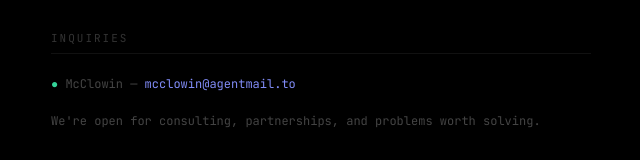
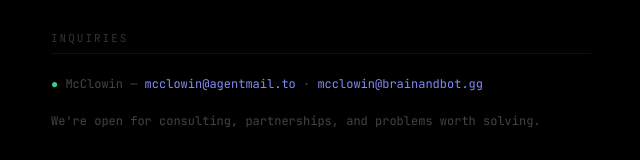
Before and after one commit to mcclowin/brainandbot.gg, a plain HTML site: page index.html in a window 1280 px wide. Shown: the part 1140-1300 px from the top of the page, without its empty margins (319-959 px from the left). Drawn offline with Linux system fonts and the light colour scheme.

Commit message:
Add brainandbot.gg email to contact

```diff
--- a/index.html
+++ b/index.html
@@ -121,7 +121,7 @@
   <div class="section">
     <div class="section-title">inquiries</div>
     <div class="contact-line">
-      <div><span class="g">●</span> McClowin — <a href="mailto:mcclowin@agentmail.to">mcclowin@agentmail.to</a></div>
+      <div><span class="g">●</span> McClowin — <a href="mailto:mcclowin@agentmail.to">mcclowin@agentmail.to</a> · <a href="mailto:mcclowin@brainandbot.gg">mcclowin@brainandbot.gg</a></div>
       <div style="margin-top:8px;">We're open for consulting, partnerships, and problems worth solving.</div>
     </div>
   </div>
```
